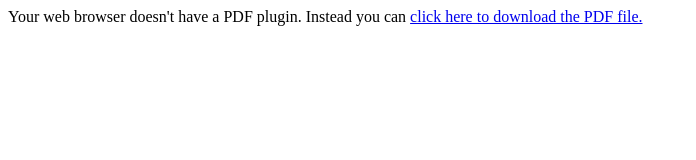
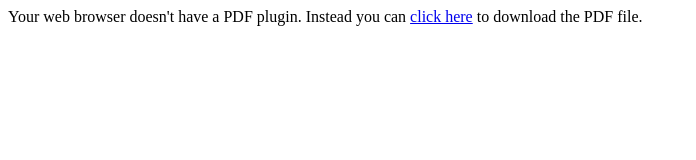
Before and after one commit to nishant1001/research-paper, a plain HTML site: page index.html in a window 1280 px wide. Shown: the whole page, without its empty margins (0-696 px from the left). Drawn offline with Linux system fonts and the light colour scheme.

Commit message:
Update index.html

```diff
--- a/index.html
+++ b/index.html
@@ -1,7 +1,7 @@
 <html>
 <body>
 <object data="Water as future-fuel.pdf" width="100%" height="100%">
-  <p id="missing-pdf-plugin">Your web browser doesn't have a PDF plugin. Instead you can <a href="Water as future-fuel.pdf">click here to download the PDF file.</a></p>
+  <p id="missing-pdf-plugin">Your web browser doesn't have a PDF plugin. Instead you can <a href="Water as future-fuel.pdf">click here</a> to download the PDF file.</p>
 </object>
 </body>
 </html>
```
